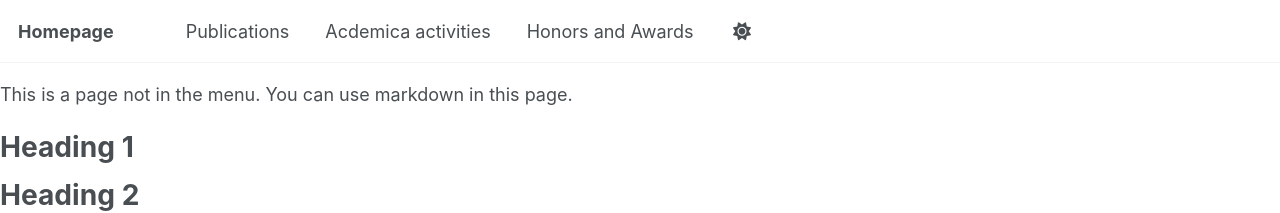
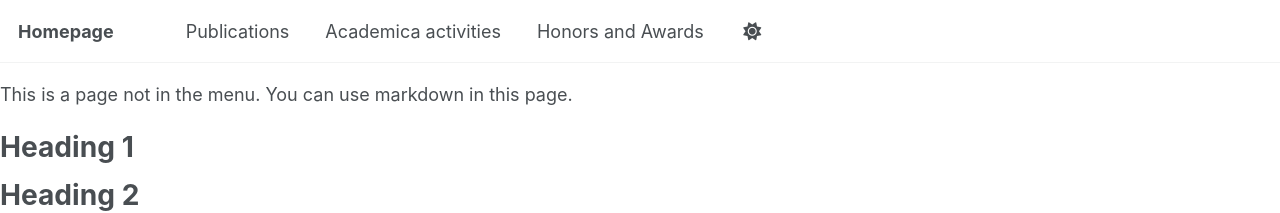
Before and after one commit to fhb0211/fhb0211.github.io, a Jekyll site: the page built from _pages/non-menu-page.md, in a window 1280 px wide. Shown: the top 213 px of the page. Built offline with Jekyll 4.4.1, drawn with Linux system fonts in a browser that asks for light colours; our own code applies the rules of GitHub Pages for plain Markdown files; a script that is not in the unit is left out.

Commit message:
Update navigation.yml

```diff
--- a/_data/navigation.yml
+++ b/_data/navigation.yml
@@ -11,8 +11,8 @@ main:
   - title: "Publications"
     url: /publications/
 
-  - title: "Acdemica activities"
-    url: /acdemica activities/
+  - title: "Academica activities"
+    url: /academica activities/
 
   - title: "Honors and Awards"
     url: /honors and Awards/
```
